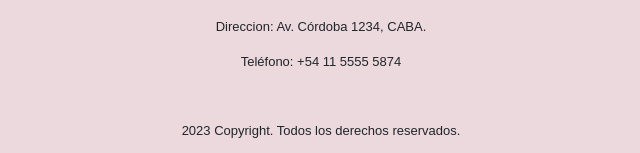
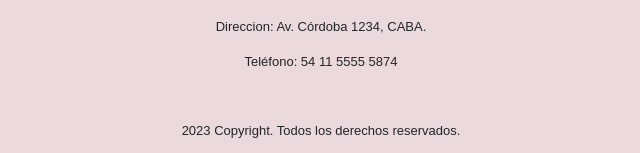
Before and after one commit to TamaraPerez82/PF-TamaraPerez, a website: page index.html in a window 1280 px wide. Shown: the part 2616-2769 px from the top of the page, 319-959 px from the left. Drawn offline with nearby package versions, Linux system fonts and the light colour scheme.

Commit message:
ajustes en txt

```diff
--- a/index.html
+++ b/index.html
@@ -131,7 +131,7 @@
         </div>
         <div class="direccionF">
             <p>Direccion: Av. Córdoba 1234, CABA. </p>
-            <p>Teléfono: +54 11 5555 5874</p>
+            <p>Teléfono: 54 11 5555 5874</p>
         </div>
         <hr class="my-4">
         <div class="pFooter">
```
Also changed, not shown: pages/actividades.html (+1 -1 lines), pages/contacto.html (+1 -1 lines), pages/productos.html (+1 -1 lines).
